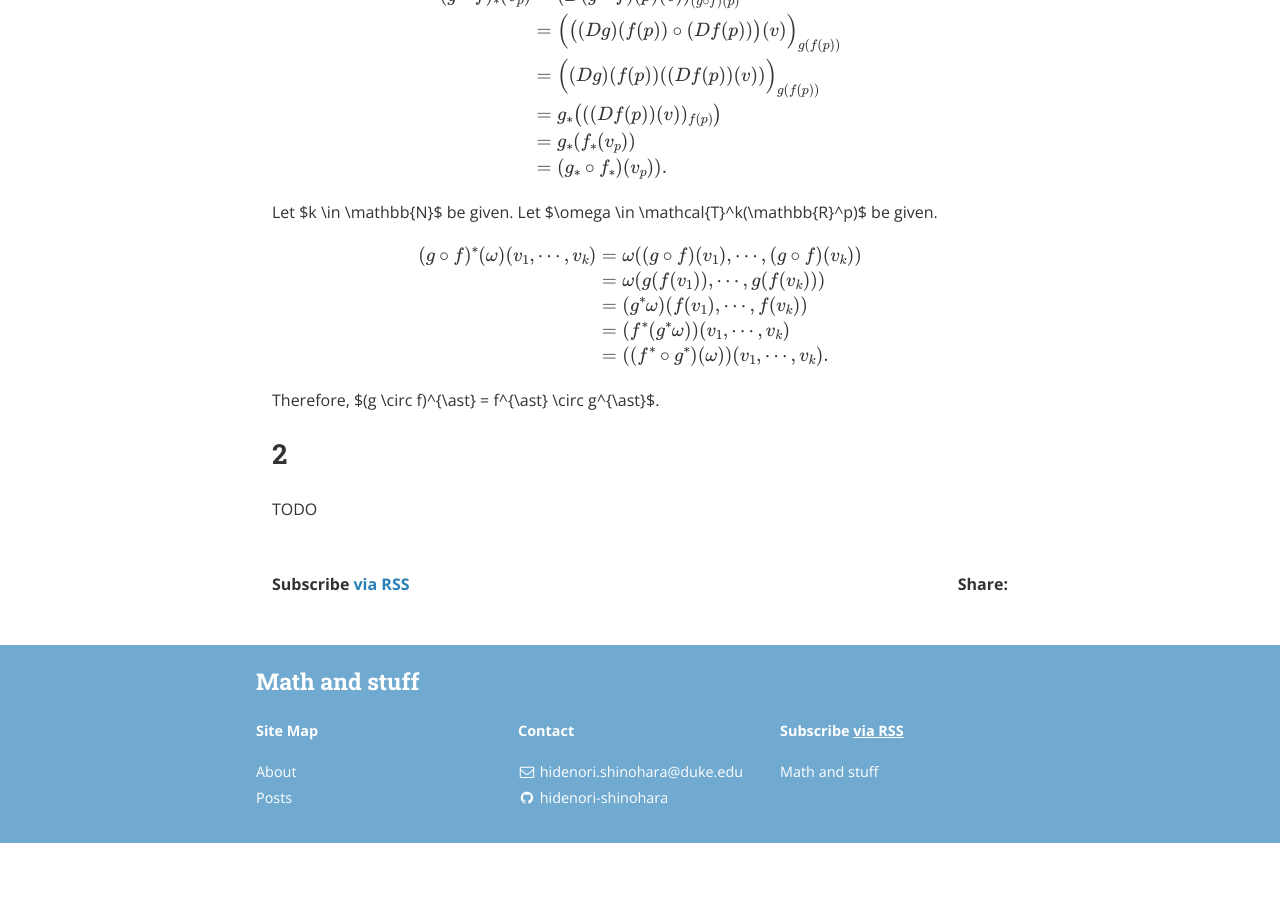
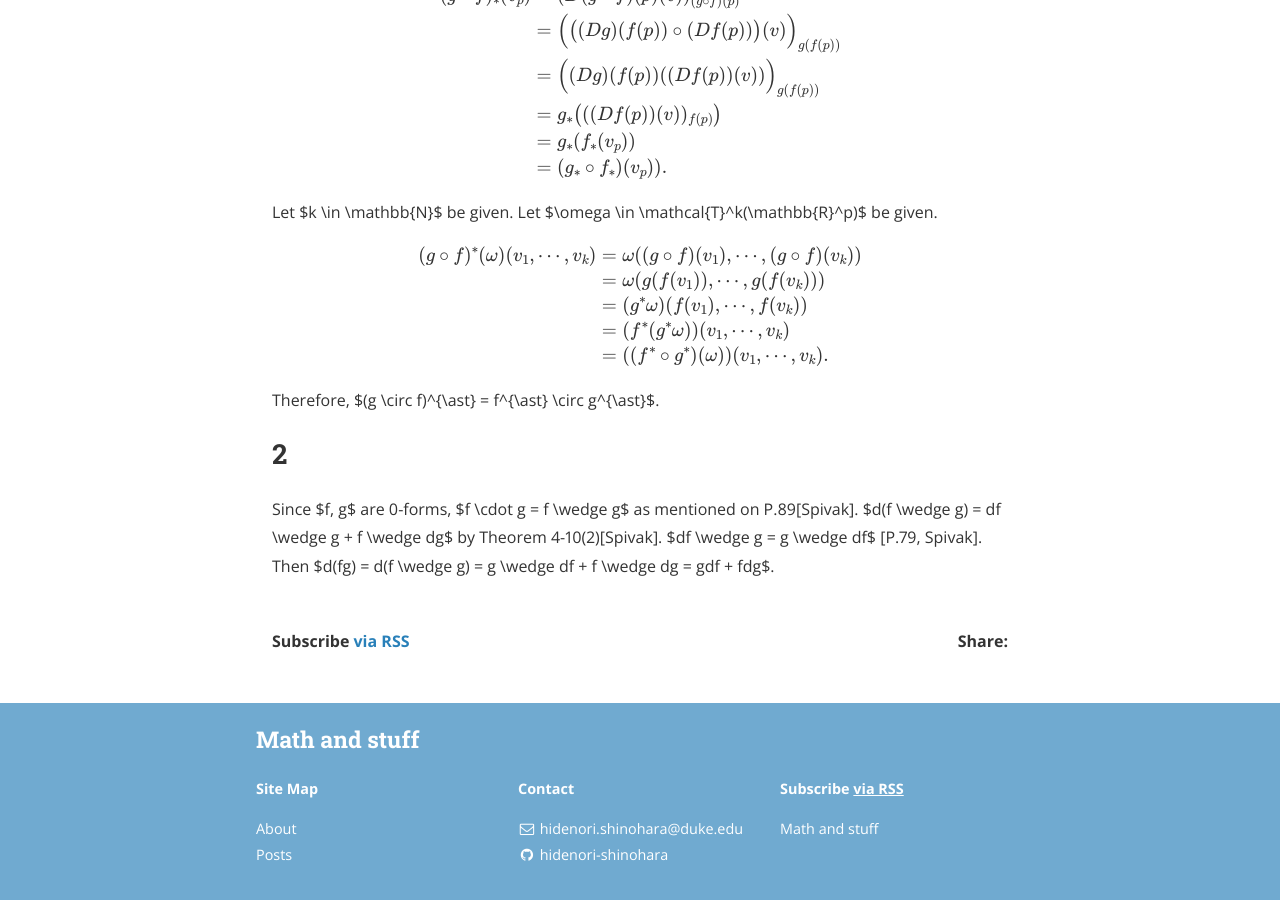
Before and after one commit to hidenori-shinohara/hidenori-shinohara.github.io, a Jekyll site: the page built from _posts/spivak/chapter4/2019-11-26-pushforward-pullback-ex-4-13.md, in a window 1280 px wide and 900 px high, scrolled down 748 px. Built offline with Jekyll 4.4.1, drawn with Linux system fonts in a browser that asks for light colours; nearby versions of some CDN libraries; formulas are drawn with MathJax 3; before the commit the page ends 1591 px from its top, so only the background shows below that.

Commit message:
Finish ex 4-13[Spivak]

```diff
--- a/_posts/spivak/chapter4/2019-11-26-pushforward-pullback-ex-4-13.md
+++ b/_posts/spivak/chapter4/2019-11-26-pushforward-pullback-ex-4-13.md
@@ -46,4 +46,7 @@ Therefore, $(g \circ f)^{\ast} = f^{\ast} \circ g^{\ast}$.
 
 
 ## 2
-TODO
+Since $f, g$ are 0-forms, $f \cdot g = f \wedge g$ as mentioned on P.89[Spivak].
+$d(f \wedge g) = df \wedge g + f \wedge dg$ by Theorem 4-10(2)[Spivak].
+$df \wedge g = g \wedge df$ [P.79, Spivak].
+Then $d(fg) = d(f \wedge g) = g \wedge df + f \wedge dg = gdf + fdg$.
```
